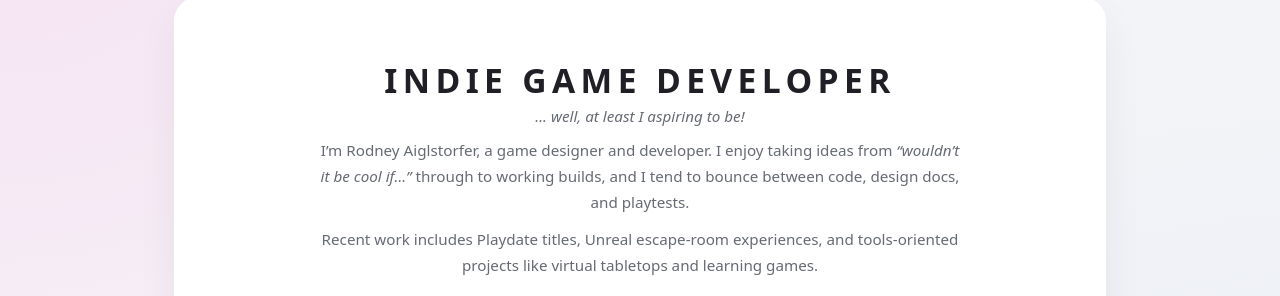
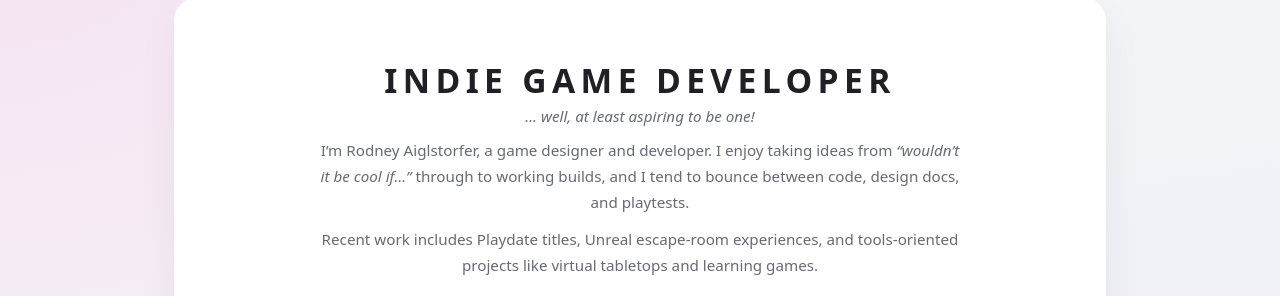
Before and after one commit to ra9r/game-portfolio, a Jekyll site: the page built from index.md, in a window 1280 px wide. Shown: the part 188-484 px from the top of the page. Built offline with Jekyll 4.4.1, drawn with Linux system fonts in a browser that asks for light colours.

Commit message:
typo fixed

```diff
--- a/index.md
+++ b/index.md
@@ -5,7 +5,7 @@ description: "Portfolio of Rodney Aiglstorfer – indie game developer, prototyp
 
 <div class="hero-intro">
   <h2 class="hero-title">INDIE GAME DEVELOPER</h2>
-  <p class="hero-subtitle"><em>... well, at least I aspiring to be!</em></p>
+  <p class="hero-subtitle"><em>... well, at least aspiring to be one!</em></p>
 
   <p class="hero-body">
 I’m Rodney Aiglstorfer, a game designer and developer. I enjoy taking ideas from <em>“wouldn’t it be cool if…”</em> through to working builds, and I tend to bounce between code, design docs, and playtests.
```
